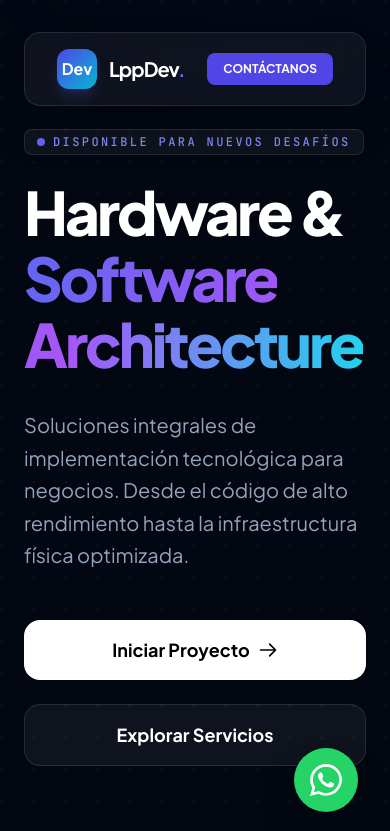
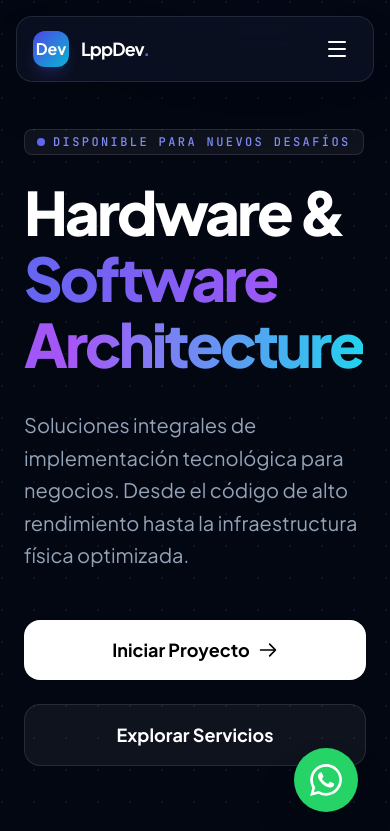
Before and after one commit to lpaulet2506/ProyectLPP, a React (Vite) app: page / in a window 390 px wide. Shown: the top 831 px of the page. Built offline with nearby package versions, Linux system fonts and the light colour scheme.

Commit message:
Update para Movil menu

```diff
--- a/components/Navbar.tsx
+++ b/components/Navbar.tsx
@@ -1,9 +1,9 @@
-
 import React, { useState, useEffect } from 'react';
 import { useLanguage } from '../src/LanguageContext';
 import { useProfile } from '../src/ProfileContext';
 import { Language } from '../src/translations';
 import { motion, AnimatePresence } from 'framer-motion';
+import { Menu, X } from 'lucide-react';
 
 interface NavbarProps {
   onAskMore: () => void;
@@ -13,6 +13,7 @@ const Navbar: React.FC<NavbarProps> = ({ onAskMore }) => {
   const { t, language, setLanguage } = useLanguage();
   const { profile, setProfile } = useProfile();
   const [isScrolled, setIsScrolled] = useState(false);
+  const [isMobileMenuOpen, setIsMobileMenuOpen] = useState(false);
 
   useEffect(() => {
     const handleScroll = () => {
@@ -36,7 +37,21 @@ const Navbar: React.FC<NavbarProps> = ({ onAskMore }) => {
         top: offsetPosition,
         behavior: 'smooth'
       });
+      setIsMobileMenuOpen(false); // Cierra el menú móvil al navegar
     }
+  };
+
+  const handleContactClick = () => {
+    const element = document.getElementById('contact');
+    if (element) {
+      const offset = 100;
+      const bodyRect = document.body.getBoundingClientRect().top;
+      const elementRect = element.getBoundingClientRect().top;
+      const elementPosition = elementRect - bodyRect;
+      const offsetPosition = elementPosition - offset;
+      window.scrollTo({ top: offsetPosition, behavior: 'smooth' });
+    }
+    setIsMobileMenuOpen(false);
   };
 
   return (
@@ -44,21 +59,23 @@ const Navbar: React.FC<NavbarProps> = ({ onAskMore }) => {
       initial={{ y: -100, opacity: 0 }}
       animate={{ y: 0, opacity: 1 }}
       transition={{ duration: 0.6 }}
-      className={`fixed top-0 left-0 right-0 z-50 transition-all duration-500 px-6 ${
-        isScrolled ? 'pt-4' : 'pt-8'
+      className={`fixed top-0 left-0 right-0 z-50 transition-all duration-500 px-4 md:px-6 ${
+        isScrolled ? 'pt-2 md:pt-4' : 'pt-4 md:pt-8'
       }`}
     >
-      <div className="container mx-auto max-w-6xl">
-        <div className={`glass px-8 py-4 rounded-2xl flex justify-between items-center shadow-2xl transition-all duration-500 ${
-          isScrolled ? 'bg-slate-950/80 backdrop-blur-xl border-white/5' : 'bg-white/5 backdrop-blur-md border-white/10'
+      <div className="w-full max-w-7xl mx-auto relative">
+        <div className={`glass px-4 md:px-8 py-3 md:py-4 rounded-2xl flex justify-between items-center shadow-2xl transition-all duration-500 ${
+          isScrolled ? 'bg-slate-950/90 backdrop-blur-xl border-white/10' : 'bg-slate-900/60 md:bg-white/5 backdrop-blur-md border-white/10'
         }`}>
-          <div className="flex items-center gap-3 group cursor-pointer" onClick={() => window.scrollTo({ top: 0, behavior: 'smooth' })}>
-            <div className="w-10 h-10 bg-gradient-to-br from-indigo-600 to-cyan-500 rounded-xl flex items-center justify-center font-bold text-white shadow-lg shadow-indigo-500/20 group-hover:rotate-12 transition duration-300">
+          {/* Logo (deslizado a la izquierda) */}
+          <div className="flex items-center gap-3 group cursor-pointer" onClick={() => { window.scrollTo({ top: 0, behavior: 'smooth' }); setIsMobileMenuOpen(false); }}>
+            <div className="w-9 h-9 md:w-10 md:h-10 bg-gradient-to-br from-indigo-600 to-cyan-500 rounded-xl flex items-center justify-center font-bold text-white shadow-lg shadow-indigo-500/20 group-hover:rotate-12 transition duration-300">
               Dev
             </div>
-            <span className="text-xl font-bold tracking-tighter text-white">LppDev<span className="text-indigo-500">.</span></span>
+            <span className="text-lg md:text-xl font-bold tracking-tighter text-white">LppDev<span className="text-indigo-500">.</span></span>
           </div>
 
+          {/* Menú Desktop */}
           <div className="hidden md:flex space-x-8 items-center">
             <button
               onClick={() => setProfile('business')}
@@ -102,36 +119,84 @@ const Navbar: React.FC<NavbarProps> = ({ onAskMore }) => {
             </div>
 
             <button
-              onClick={(e) => {
-                const element = document.getElementById('contact');
-                if (element) {
-                  const offset = 100;
-                  const bodyRect = document.body.getBoundingClientRect().top;
-                  const elementRect = element.getBoundingClientRect().top;
-                  const elementPosition = elementRect - bodyRect;
-                  const offsetPosition = elementPosition - offset;
-                  window.scrollTo({ top: offsetPosition, behavior: 'smooth' });
-                }
-              }}
+              onClick={handleContactClick}
               className="bg-indigo-600 hover:bg-indigo-500 text-white px-6 py-2.5 rounded-xl font-bold text-sm transition-all transform active:scale-95 shadow-lg shadow-indigo-600/20"
             >
               {t.nav.contactUs}
             </button>
           </div>
 
-          {/* Mobile Menu Toggle (Simplified for brevity) */}
-          <button
-            onClick={() => {
-              const element = document.getElementById('contact');
-              if (element) {
-                element.scrollIntoView({ behavior: 'smooth' });
-              }
-            }}
-            className="md:hidden bg-indigo-600 text-white px-4 py-2 rounded-lg font-bold text-xs"
-          >
-            {t.nav.contactUs}
-          </button>
+          {/* Mobile Hamburguesa Toggle */}
+          <div className="md:hidden flex items-center">
+            <button
+              onClick={() => setIsMobileMenuOpen(!isMobileMenuOpen)}
+              className="text-white p-2 hover:bg-white/10 rounded-lg transition-colors"
+            >
+              {isMobileMenuOpen ? <X size={24} /> : <Menu size={24} />}
+            </button>
+          </div>
         </div>
+
+        {/* Menú Móvil Dropdown */}
+        <AnimatePresence>
+          {isMobileMenuOpen && (
+            <motion.div
+              initial={{ opacity: 0, y: -20, scale: 0.95 }}
+              animate={{ opacity: 1, y: 0, scale: 1 }}
+              exit={{ opacity: 0, y: -20, scale: 0.95 }}
+              transition={{ duration: 0.2 }}
+              className="md:hidden absolute top-[calc(100%+0.5rem)] left-0 right-0 p-5 rounded-2xl glass bg-slate-900/95 backdrop-blur-2xl border border-white/10 flex flex-col gap-6 shadow-2xl z-50"
+            >
+              <div className="flex flex-col gap-4">
+                <button
+                  onClick={() => { setProfile('business'); setIsMobileMenuOpen(false); }}
+                  className={`text-left text-lg font-medium transition ${
+                    profile === 'business' ? 'text-indigo-400' : 'text-slate-300 hover:text-white'
+                  }`}
+                >
+                  {t.nav.business}
+                </button>
+                <button
+                  onClick={() => { setProfile('individual'); setIsMobileMenuOpen(false); }}
+                  className={`text-left text-lg font-medium transition ${
+                    profile === 'individual' ? 'text-indigo-400' : 'text-slate-300 hover:text-white'
+                  }`}
+                >
+                  {t.nav.individual}
+                </button>
+              </div>
+
+              <div className="h-px w-full bg-slate-800"></div>
+
+              <div className="flex flex-col gap-3">
+                <p className="text-xs font-bold text-slate-500 tracking-wider uppercase">Idiomas</p>
+                <div className="flex gap-2">
+                  {(['es', 'en', 'de'] as Language[]).map((lang) => (
+                    <button
+                      key={lang}
+                      onClick={() => { setLanguage(lang); setIsMobileMenuOpen(false); }}
+                      className={`flex-1 py-2 rounded-lg text-sm font-bold transition-all ${
+                        language === lang
+                          ? 'bg-indigo-600 text-white shadow-lg'
+                          : 'bg-white/5 text-slate-400 hover:text-white'
+                      }`}
+                    >
+                      {lang.toUpperCase()}
+                    </button>
+                  ))}
+                </div>
+              </div>
+
+              <button
+                onClick={handleContactClick}
+                className="w-full bg-indigo-600 hover:bg-indigo-500 text-white px-6 py-3.5 rounded-xl font-bold text-base transition-all transform active:scale-95 shadow-lg shadow-indigo-600/20 mt-2"
+              >
+                {t.nav.contactUs}
+              </button>
+            </motion.div>
+          )}
+        </AnimatePresence>
+
       </div>
     </motion.nav>
   );
```
